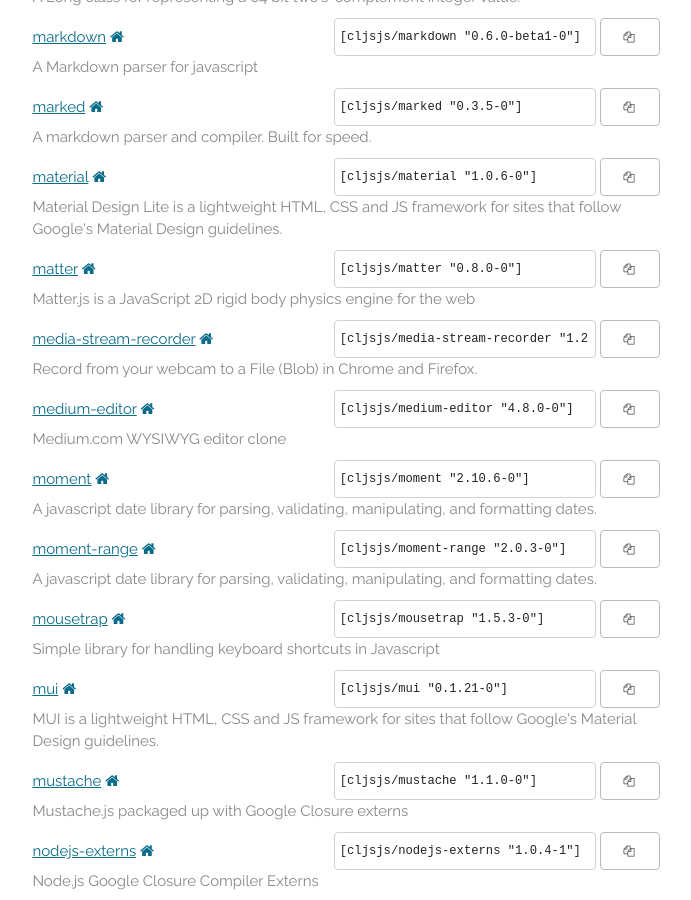
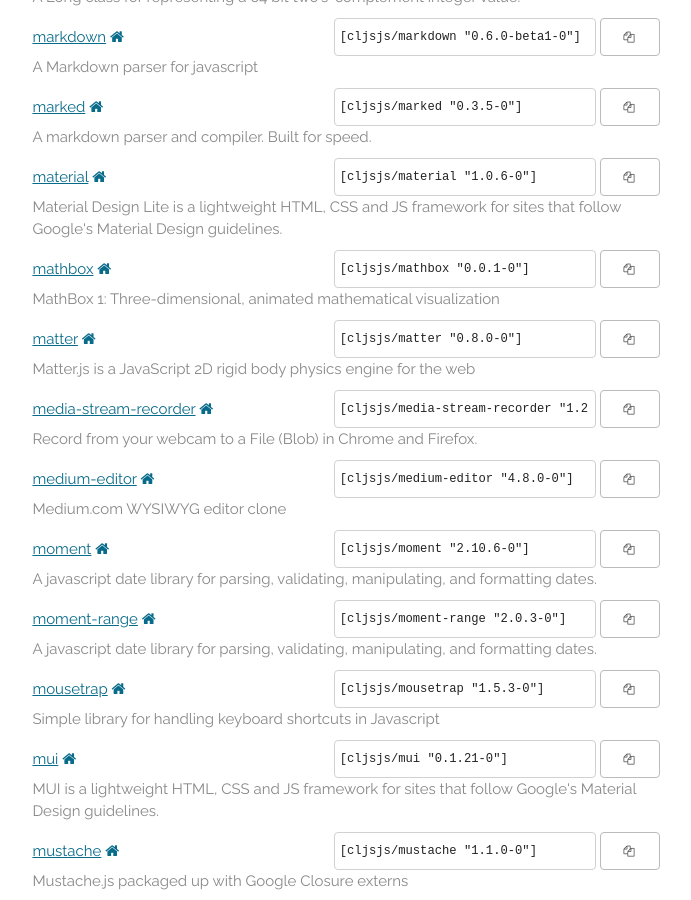
Before and after one commit to cljsjs/cljsjs.github.io, a Jekyll site: the page built from index.markdown, in a window 1280 px wide and 900 px high, scrolled down 5586 px. Shown: the whole window, without its empty margins (294-985 px from the left). Built offline with Jekyll 4.4.1, drawn with Linux system fonts in a browser that asks for light colours; nearby versions of some CDN libraries; comment, search, counter and statistics services are not loaded.

Commit message:
Automatic update

```diff
--- a/_includes/packages.html
+++ b/_includes/packages.html
@@ -582,6 +582,15 @@
     <p class="description">Material Design Lite is a lightweight HTML, CSS and JS framework for sites that follow Google&#39;s Material Design guidelines.</p>
   </li>
   <li>
+    <a href="https://clojars.org/cljsjs/mathbox">mathbox</a>
+    <a href="https://github.com/unconed/MathBox.js/tree/legacy" target="new"><i class="fa fa-home"></i></a>
+    <span class="clojars">
+      <input type="text" value='[cljsjs/mathbox "0.0.1-0"]'/>
+      <button data-clipboard-text='[cljsjs/mathbox "0.0.1-0"]'><i class="fa fa-copy"></i></button>
+    </span>
+    <p class="description">MathBox 1: Three-dimensional, animated mathematical visualization</p>
+  </li>
+  <li>
     <a href="https://clojars.org/cljsjs/matter">matter</a>
     <a href="http://brm.io/matter-js/" target="new"><i class="fa fa-home"></i></a>
     <span class="clojars">
```
